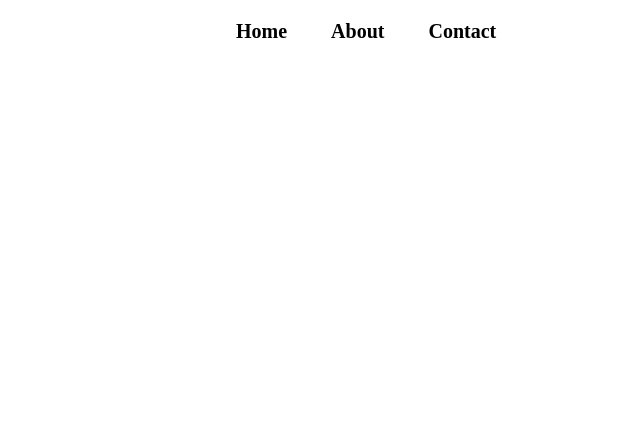
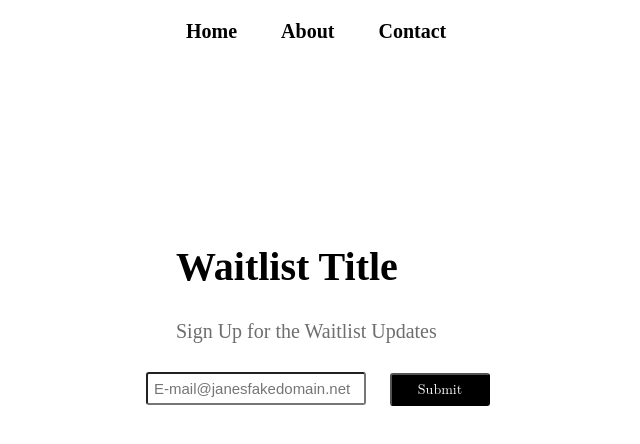
Before and after one commit to 1NonlyRohan/Coding-Nest-Assignment-12-v2, a plain HTML site: page index.html in a window 1280 px wide. Shown: the whole page, without its empty margins (354-994 px from the left). Drawn offline with Linux system fonts and the light colour scheme.

Commit message:
Creating Mid Section

```diff
--- a/index.html
+++ b/index.html
@@ -5,6 +5,19 @@
     <meta name="viewport" content="width=device-width, initial-scale=1.0">
     <title>CodingNest-Assignment-12-v1</title>
     <link rel="stylesheet" href="style.css">
+    <link rel="stylesheet" href="https://cdnjs.cloudflare.com/ajax/libs/font-awesome/6.5.1/css/all.min.css">
+
+    <style>
+
+        span{
+            color: royalblue;
+            font-size: 16px;
+            font-weight: 700;
+        }
+
+
+    </style>
+
 </head>
 <body>
 
@@ -22,5 +35,26 @@
 
         <!-- Ending Header Section -->
 
+        <!-- Creating Mid Section -->
+
+        <main>
+            <h1>
+                Waitlist  Title
+            </h1>
+            <p>
+                Sign Up for the Waitlist Updates
+            </p>
+
+            <form action="#" class="form">
+
+                <input type="email" name="E-mail" id="E-mail" placeholder="E-mail@janesfakedomain.net" required>
+
+                <button type="submit"><a href="#">Submit</a></button>
+
+            </form>
+
+        </main>
+
+
 </body>
 </html>
--- a/style.css
+++ b/style.css
@@ -8,7 +8,7 @@
 }
 
 .navbar ul{
-    margin: 20px 0 0 550px;
+    margin: 20px 0 0 500px;
 }
 
 .navbar li{
@@ -28,3 +28,41 @@
     transition: 0.4s ease;
     text-decoration: underline;
 }
+
+main h1{
+    font-size: 40px;
+    font-weight: 700;
+    font-family: cinzel;
+    display: inline-block;
+    margin: 200px 0 0 530px;
+}
+
+main p{
+    font-size: 20px;
+    font-family: josefin sans;
+    display: inline-block;
+    margin: 30px 0 0 530px;
+    color: rgb(110, 110, 110);
+}
+
+form #E-mail {
+    width: 220px;
+    padding: 6px;
+    margin: 10px 0 0 500px;
+    font-size: 15px;
+    border-radius: 3px;
+}
+
+button {
+    margin: 30px 0 0 20px;
+    padding: 5px;
+    background-color: black;
+    border-radius: 3px;
+    width: 100px;
+}
+
+button a {
+    font-family: math;
+    color: white;
+    font-size: 14px;
+}
```
